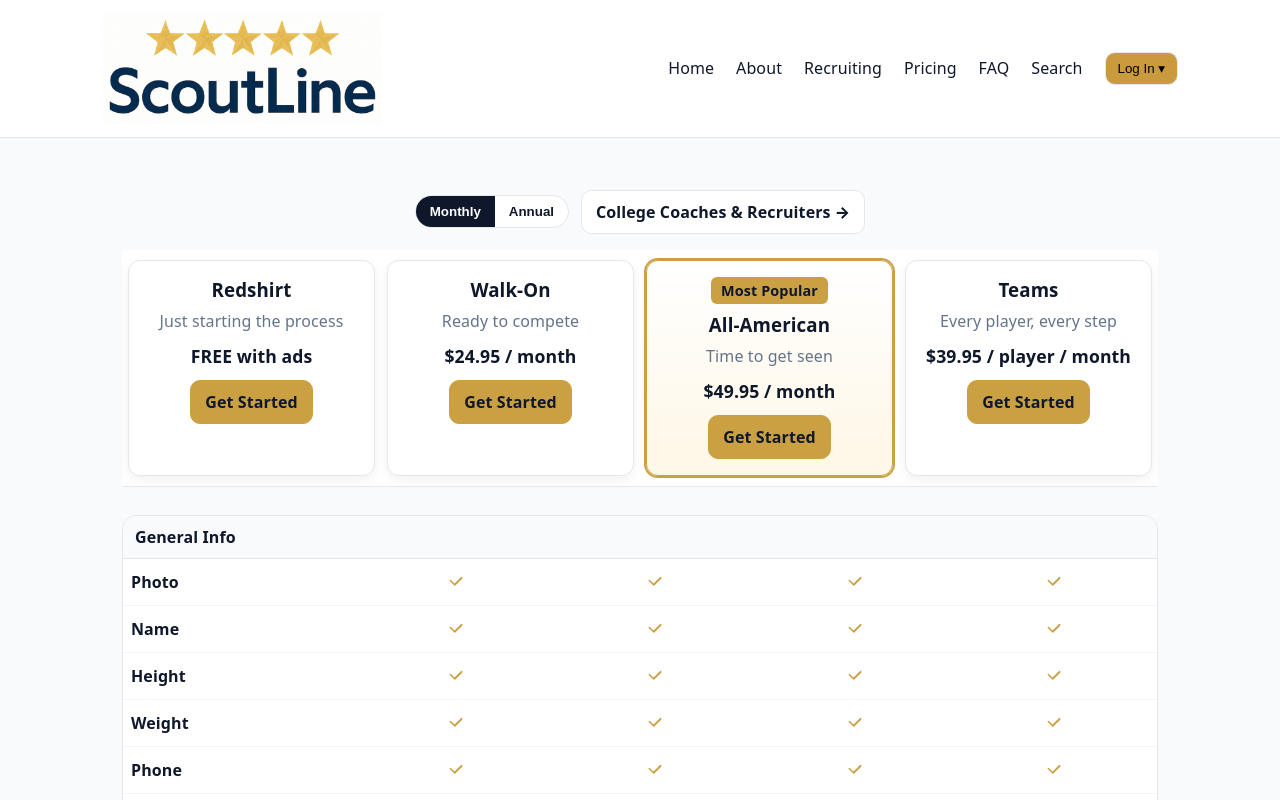
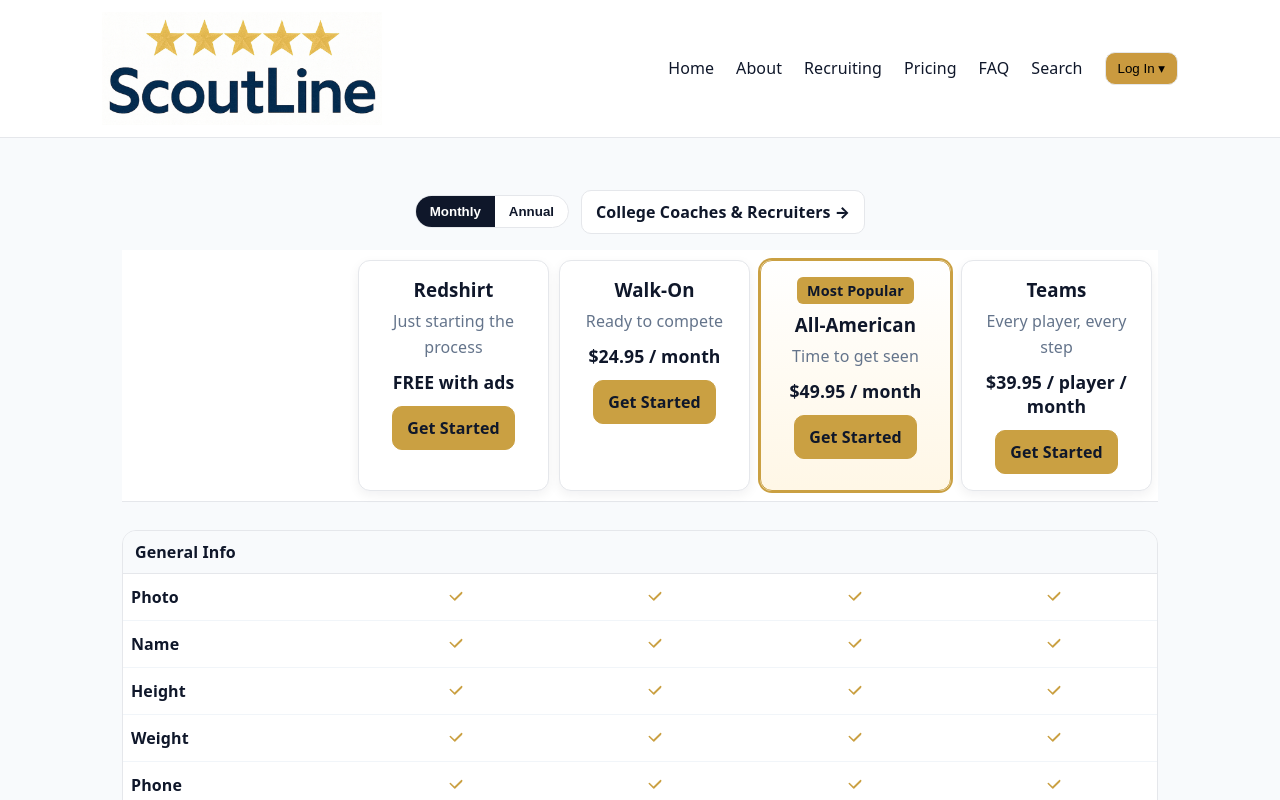
Before and after one commit to mattblittle-create/scoutline-beta, a Next.js app: page /pricing in a window 1280 px wide. Shown: the top 800 px of the page. Built offline with nearby package versions, Linux system fonts and the light colour scheme.

Commit message:
Update page.tsx

```diff
--- a/app/pricing/page.tsx
+++ b/app/pricing/page.tsx
@@ -181,7 +181,7 @@ export default function PricingPage() {
     const onScroll = () => {
       if (!headerRef.current) return;
       const top = headerRef.current.getBoundingClientRect().top;
-      setStuck(top <= 0);
+      setStuck(top <= 64); // matches sticky offset
     };
     window.addEventListener("scroll", onScroll, { passive: true });
     return () => window.removeEventListener("scroll", onScroll);
@@ -245,20 +245,32 @@ export default function PricingPage() {
           </Link>
         </div>
 
-        {/* Sticky plan cards container */}
+        {/* Sticky plan cards container aligned over table columns */}
         <div
           ref={headerRef}
           style={{
             position: "sticky",
-            top: 0,
-            zIndex: 30,
+            top: 64,                // keep visible below your site header
+            zIndex: 40,
             background: "#fff",
             borderBottom: "1px solid #e5e7eb",
             boxShadow: stuck ? "0 4px 16px rgba(15,23,42,0.08)" : "none",
             padding: "10px 6px",
           }}
         >
-          <div className="plan-grid">
+          <div
+            className="plan-grid"
+            style={{
+              display: "grid",
+              gridTemplateColumns: "minmax(220px, 1fr) repeat(4, minmax(180px, 1fr))", // EXACTLY matches table
+              gap: 10,
+              alignItems: "stretch",
+            }}
+          >
+            {/* left spacer to align with feature name column */}
+            <div />
+
+            {/* one plan card per plan column, in the same order used by the table */}
             {planOrder.map((key) => {
               const plan = planMap[key];
               return (
@@ -376,11 +388,6 @@ export default function PricingPage() {
           border-color: #d7b25e;
         }
 
-        .plan-grid {
-          display: grid;
-          grid-template-columns: repeat(auto-fit, minmax(240px, 1fr));
-          gap: 12px;
-        }
         .plan-card {
           border: 1px solid #e5e7eb;
           border-radius: 12px;
```
